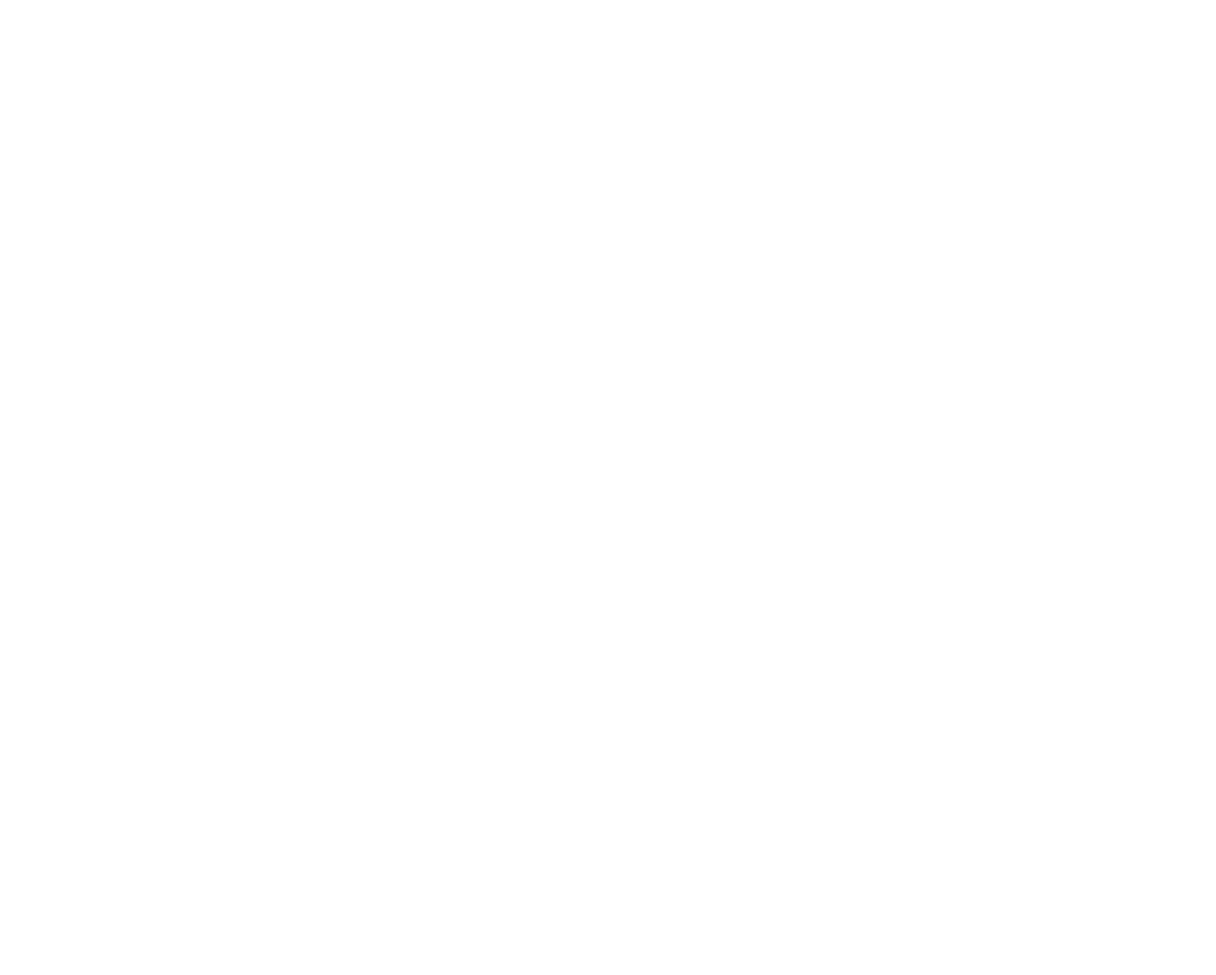
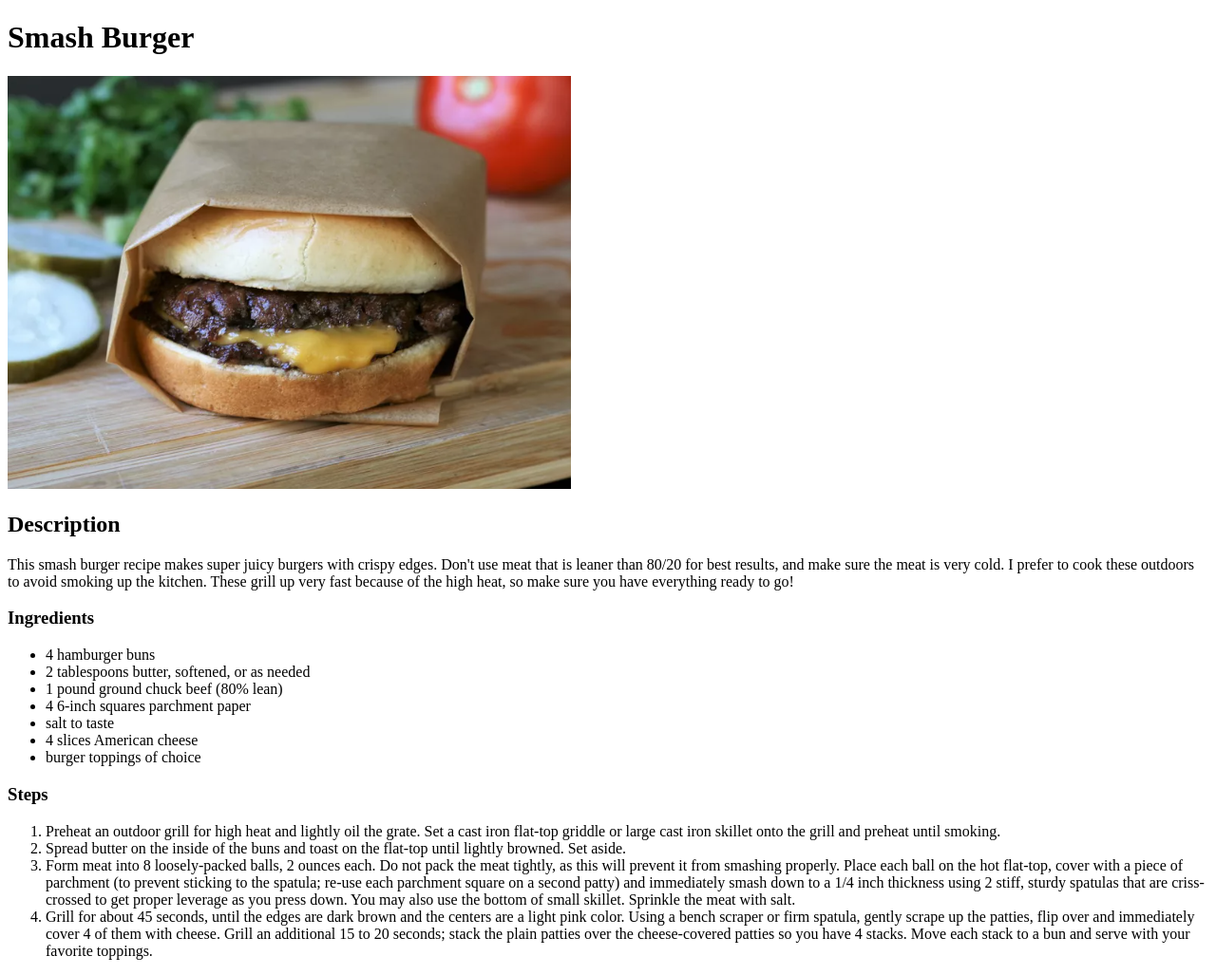
Before and after one commit to TheCRIS69/odin-recipes, a plain HTML site: page recipes/homemade-smash-burger.html in a window 1280 px wide. Shown: the whole page at 95% size. Before the commit the page ends 800 px from the top, so only its background shows below. Drawn offline with Linux system fonts and the light colour scheme.

Commit message:
Made the webpage for Smash Burger recepie

```diff
--- a/recipes/homemade-smash-burger.html
+++ b/recipes/homemade-smash-burger.html
@@ -6,6 +6,29 @@
     <title>Smash Burger Recipe</title>
 </head>
 <body>
+    <h1>Smash Burger</h1>
+    <img src="../images/smashburger.png" alt="That's how Smash Burger looks!">
 
+    <h2>Description</h2>
+    <p>This smash burger recipe makes super juicy burgers with crispy edges. Don't use meat that is leaner than 80/20 for best results, and make sure the meat is very cold. I prefer to cook these outdoors to avoid smoking up the kitchen. These grill up very fast because of the high heat, so make sure you have everything ready to go!</p>
+
+    <h3>Ingredients</h3>
+    <ul>
+        <li>4 hamburger buns</li>
+        <li>2 tablespoons butter, softened, or as needed</li>
+        <li>1 pound ground chuck beef (80% lean)</li>
+        <li>4 6-inch squares parchment paper</li>
+        <li>salt to taste</li>
+        <li>4 slices American cheese</li>
+        <li>burger toppings of choice</li>
+    </ul>
+
+    <h3>Steps</h3>
+    <ol>
+        <li>Preheat an outdoor grill for high heat and lightly oil the grate. Set a cast iron flat-top griddle or large cast iron skillet onto the grill and preheat until smoking.</li>
+        <li>Spread butter on the inside of the buns and toast on the flat-top until lightly browned. Set aside.</li>
+        <li>Form meat into 8 loosely-packed balls, 2 ounces each. Do not pack the meat tightly, as this will prevent it from smashing properly. Place each ball on the hot flat-top, cover with a piece of parchment (to prevent sticking to the spatula; re-use each parchment square on a second patty) and immediately smash down to a 1/4 inch thickness using 2 stiff, sturdy spatulas that are criss-crossed to get proper leverage as you press down. You may also use the bottom of small skillet. Sprinkle the meat with salt.</li>
+        <li>Grill for about 45 seconds, until the edges are dark brown and the centers are a light pink color. Using a bench scraper or firm spatula, gently scrape up the patties, flip over and immediately cover 4 of them with cheese. Grill an additional 15 to 20 seconds; stack the plain patties over the cheese-covered patties so you have 4 stacks. Move each stack to a bun and serve with your favorite toppings.</li>
+    </ol>
 </body>
 </html>
```
Also changed, not shown: images/smashburger.png (added), images/tacos.png (added).
